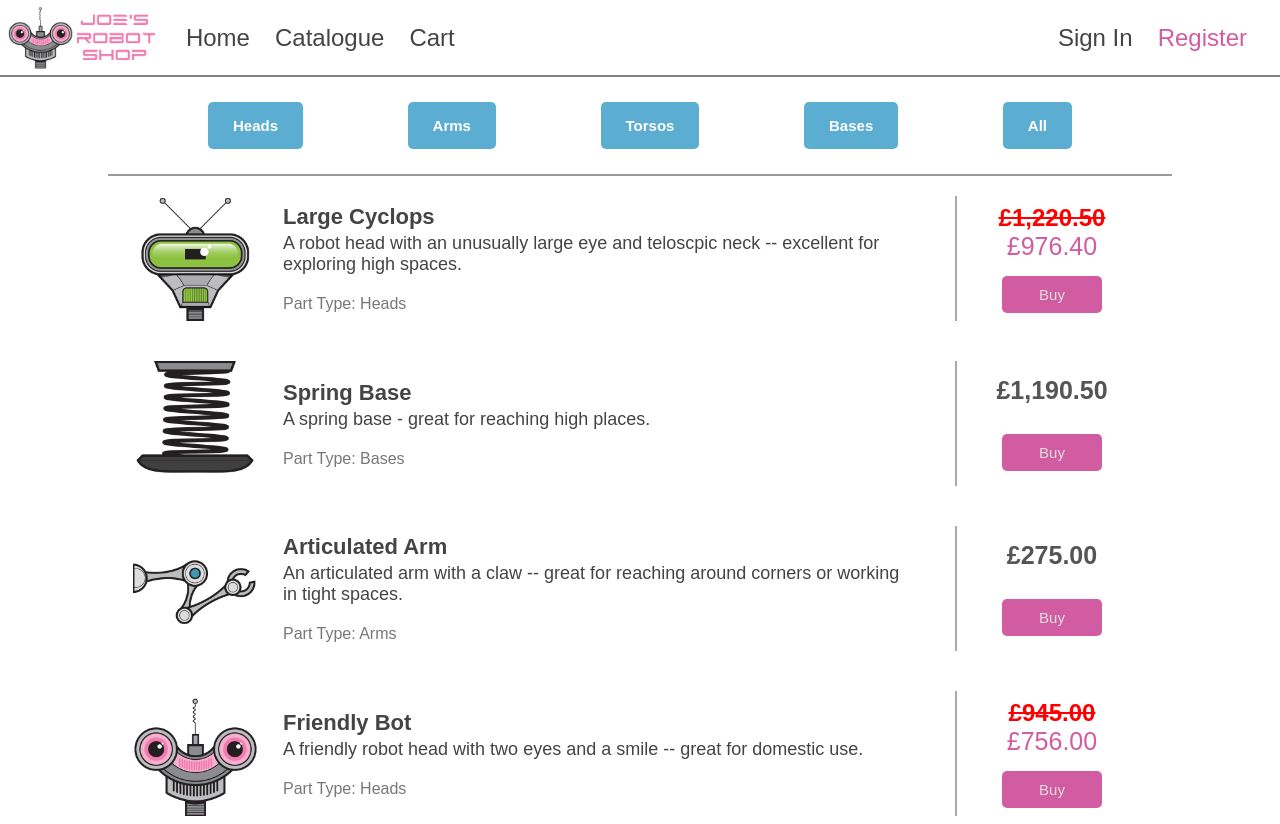
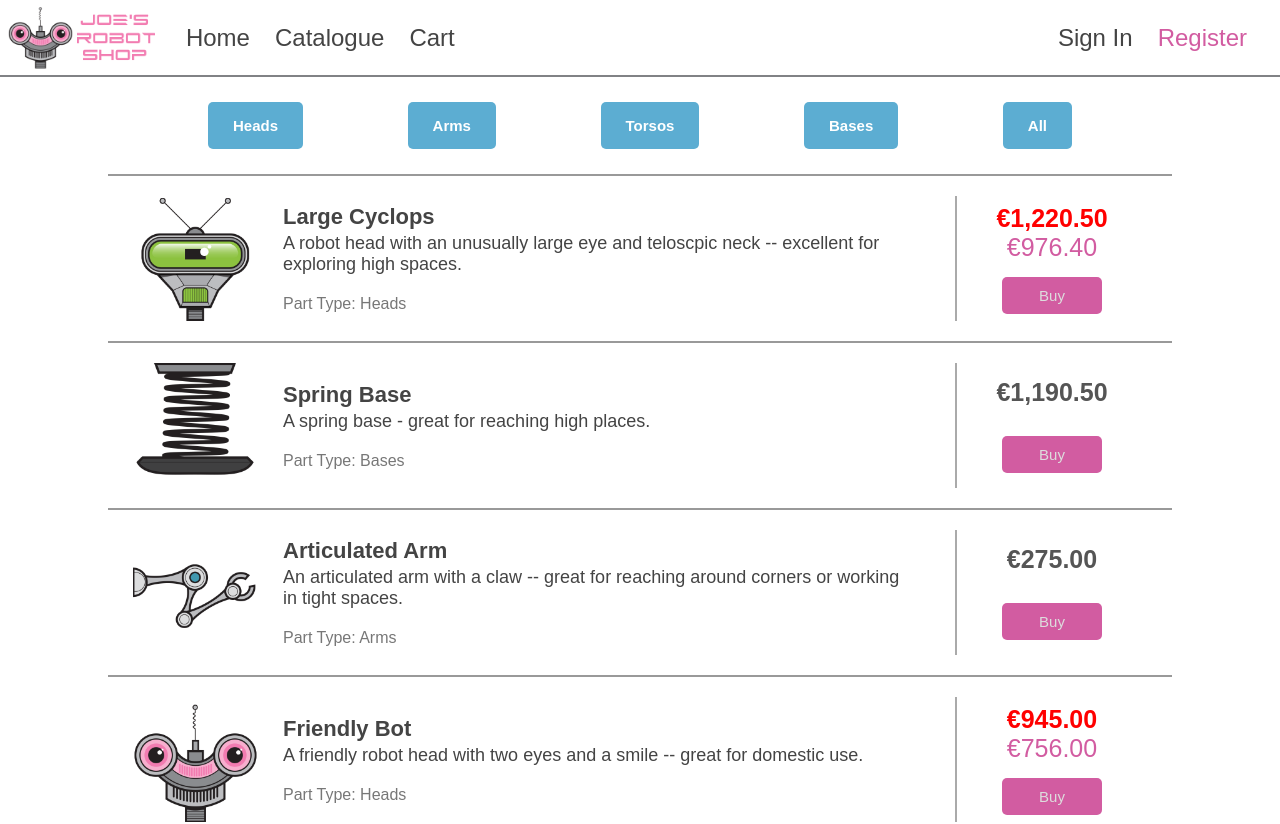
Before and after one commit to ZbignevS/melatech, an Angular app: page / in a window 1280 px wide. Shown: the top 824 px of the page. Built offline with nearby package versions, Linux system fonts and the light colour scheme.

Commit message:
small refactor

```diff
--- a/src/app/catalogue/catalogue.component.html
+++ b/src/app/catalogue/catalogue.component.html
@@ -1,15 +1,17 @@
 <div class="container">
   <div class="filters">
-    <a class="button bold" (click)="filter = 'Heads'">Heads</a>
-    <a class="button" (click)="filter = 'Arms'">Arms</a>
-    <a class="button" (click)="filter = 'Torsos'">Torsos</a>
-    <a class="button" (click)="filter = 'Bases'">Bases</a>
-    <a class="button" (click)="filter = ''">All</a>
+    <a class="button" (click)="setFilter('Heads')">Heads</a>
+    <a class="button" (click)="setFilter('Arms')">Arms</a>
+    <a class="button" (click)="setFilter('Torsos')">Torsos</a>
+    <a class="button" (click)="setFilter('Bases')">Bases</a>
+    <a class="button" (click)="setFilter('')">All</a>
   </div>
 
+  <div *ngIf="loading$ | async">Loading products...</div>
+
   <ul class="products">
-    <li class="product-item">
-      <div class="product" *ngFor="let product of getFilteredProducts()">
+    <li class="product-item" *ngFor="let product of filteredProducts$ | async">
+      <div class="product">
         <div class="product-details">
           <img [src]="getImageUrl(product)" [alt]="product.name" />
           <div class="product-info">
@@ -24,10 +26,10 @@
             [ngStyle]="{ color: product.discount > 0 ? 'red' : '' }"
             [ngClass]="getDiscountedClasses(product)"
           >
-            {{ product.price | currency : "GBP" }}
+            {{ product.price | currency : 'EUR' }}
           </div>
           <div class="discount" *ngIf="product.discount > 0">
-            {{ product.price * (1 - product.discount) | currency : "GBP" }}
+            {{ product.price * (1 - product.discount) | currency : 'EUR' }}
           </div>
           <button class="cta" (click)="addToCart(product)">Buy</button>
         </div>
--- a/src/app/catalogue/catalogue.component.ts
+++ b/src/app/catalogue/catalogue.component.ts
@@ -1,5 +1,6 @@
-import { Component } from '@angular/core';
+import { ChangeDetectorRef, Component } from '@angular/core';
 import { IProduct } from './product.model';
+import { BehaviorSubject, delay, map, of, switchMap } from 'rxjs';
 
 @Component({
   selector: 'bot-catalogue',
@@ -7,11 +8,7 @@ import { IProduct } from './product.model';
   styleUrls: ['./catalogue.component.css'],
 })
 export class CatalogueComponent {
-  products: IProduct[];
-  filter: string = '';
-
-  constructor() {
-    this.products = [
+  products: IProduct[] = [
     {
       id: 1,
       description:
@@ -186,24 +183,47 @@ export class CatalogueComponent {
       discount: 0,
     },
   ];
+  filterSubject = new BehaviorSubject<string>('');
+  loading$ = new BehaviorSubject<boolean>(false);
+  filteredProducts$ = this.filterSubject.pipe(
+    switchMap((filterValue) => {
+      this.loading$.next(true);
+      return of(this.products).pipe(
+        delay(2000),
+        map((products) => {
+          const filtered = products.filter((product) =>
+            filterValue ? product.category.includes(filterValue) : true
+          );
+          return { filtered, loading: false };
+        })
+      );
+    }),
+    map(({ filtered, loading }) => {
+      this.loading$.next(loading);
+      return filtered;
+    })
+  );
+
+  constructor(private cdr: ChangeDetectorRef) {
+    this.filteredProducts$.subscribe(() => {
+      this.loading$.next(false);
+      this.cdr.detectChanges();
+    });
   }
 
-  addToCart(product: IProduct) {
-    // this.cart.push(product);
-    console.log(`product ${product.name} added to cart`);
+  setFilter(newFilter: string) {
+    this.filterSubject.next(newFilter);
   }
 
   getImageUrl(product: IProduct) {
     return `assets/images/robot-parts/${product.imageName}`;
   }
 
-  getFilteredProducts() {
-    return this.filter === ''
-      ? this.products
-      : this.products.filter((product) => product.category === this.filter);
+  getDiscountedClasses(product: IProduct) {
+    return product.discount > 0 ? 'discounted' : '';
   }
 
-  getDiscountedClasses(product: IProduct) {
-    return { strikethrough: product.discount > 0 };
+  addToCart(product: IProduct) {
+    console.log('Product added to cart:', product);
   }
 }
--- a/tsconfig.json
+++ b/tsconfig.json
@@ -24,10 +24,6 @@
       "dom"
     ]
   },
-  "paths": {
-    "tslib" : ["/node_modules/tslib/tslib.d.ts"]
-  },
-  "importHelpers": false,
   "angularCompilerOptions": {
     "enableI18nLegacyMessageIdFormat": false,
     "strictInjectionParameters": true,
```
Lines whose indentation alone changed are shown as unchanged.
